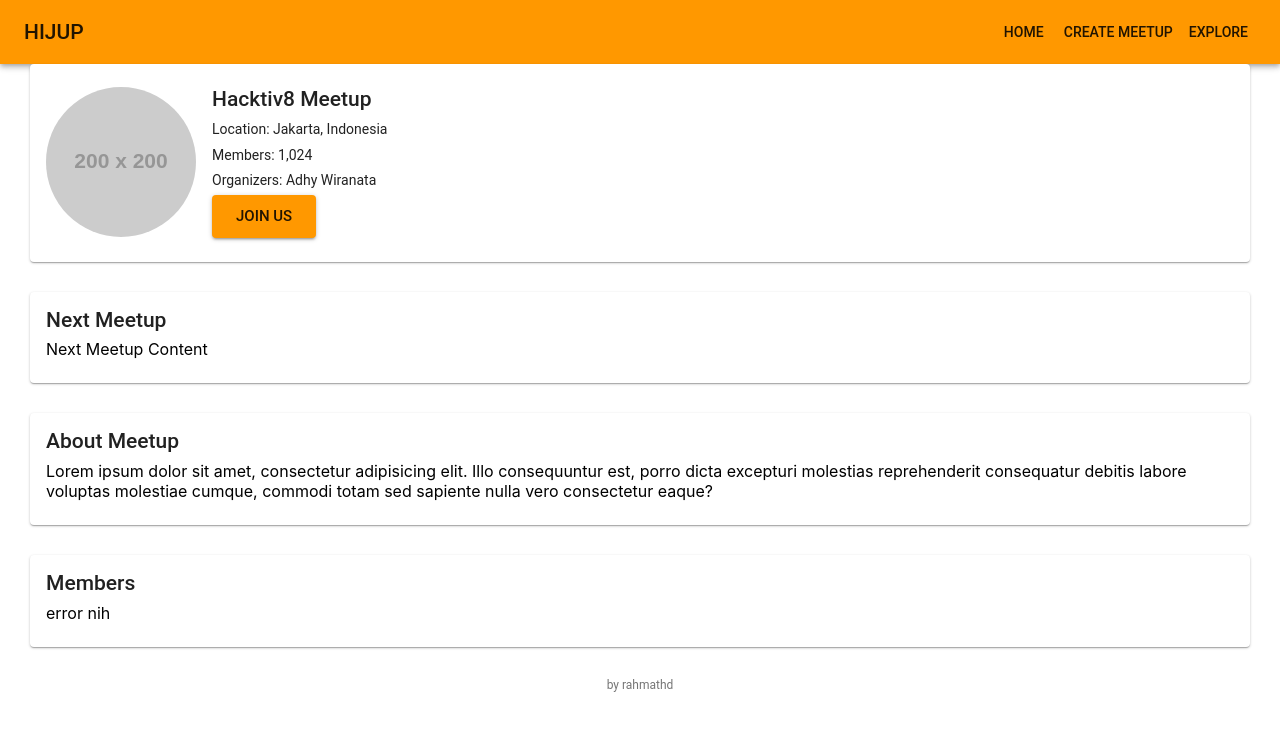
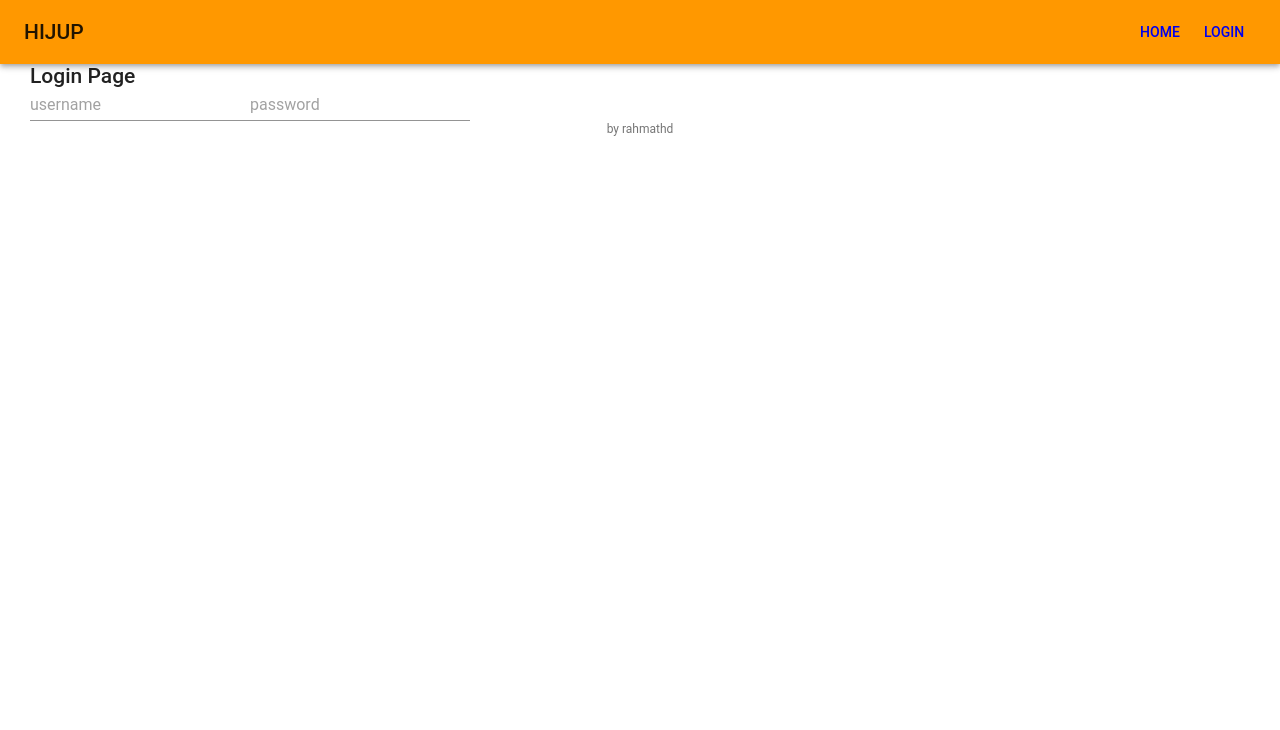
Before and after one commit to rahmatrhd/q-temu, a React (Create React App) app: page /login in a window 1280 px wide. Shown: the top 730 px of the page. Built offline with nearby package versions, Linux system fonts and the light colour scheme; no server answers.

Commit message:
react router

```diff
--- a/package.json
+++ b/package.json
@@ -8,6 +8,7 @@
     "emotion": "^10.0.6",
     "react": "^16.7.0",
     "react-dom": "^16.7.0",
+    "react-router-dom": "^4.3.1",
     "react-scripts": "2.1.3",
     "styled-components": "^4.1.3"
   },
--- a/src/App.jsx
+++ b/src/App.jsx
@@ -2,10 +2,12 @@ import React, { Component } from 'react';
 import logo from './logo.svg';
 import './App.css';
 import Home from './pages/Home'
+import Login from './pages/Login'
 import MuiThemeProvider from '@material-ui/core/styles/MuiThemeProvider'
 import createMuiTheme from '@material-ui/core/styles/createMuiTheme'
-
 import orange from '@material-ui/core/colors/orange'
+import { BrowserRouter, Route } from 'react-router-dom'
+import Layout from './components/Layout';
 
 const theme = createMuiTheme({
   palette: {
@@ -17,9 +19,15 @@ class App extends Component {
   render() {
     return (
       <MuiThemeProvider theme={theme}>
-        <div>
-          <Home />
-        </div>
+        <BrowserRouter>
+          <Layout
+            header="HIJUP"
+            footer="by rahmathd"
+          >
+            <Route exact path="/" component={Home} />
+            <Route path="/login" component={Login} />
+          </Layout>
+        </BrowserRouter>
       </MuiThemeProvider>
     );
   }
--- a/src/components/NavBar.js
+++ b/src/components/NavBar.js
@@ -4,6 +4,7 @@ import Toolbar from '@material-ui/core/Toolbar'
 import Button from '../components/atoms/Button'
 import Text from '../components/atoms/Text'
 import Grid from '@material-ui/core/Grid'
+import { Link } from 'react-router-dom'
 
 class NavbarMenu extends React.Component {
   render() {
@@ -17,6 +18,9 @@ class NavbarMenu extends React.Component {
 }
 
 class NavBar extends React.Component {
+  componentWillUnmount() {
+    console.log('apakah Navbar ke unmount?')
+  }
   render() {
     return (
       <AppBar position="static">
@@ -26,9 +30,12 @@ class NavBar extends React.Component {
               <Text variant="title" color="inherit">{this.props.title}</Text>
             </Grid>
             <Grid item>
-              <NavbarMenu>Home</NavbarMenu>
-              <NavbarMenu>Create Meetup</NavbarMenu>
-              <NavbarMenu>Explore</NavbarMenu>
+              <Link to="/">
+                <NavbarMenu>Home</NavbarMenu>
+              </Link>
+              <Link to="/login">
+                <NavbarMenu>Login</NavbarMenu>
+              </Link>
             </Grid>
           </Grid>
         </Toolbar>
--- a/src/pages/Home.js
+++ b/src/pages/Home.js
@@ -1,5 +1,4 @@
 import React from 'react'
-import Layout from '../components/Layout'
 import Section from '../components/organisms/Section'
 import MainMeetup from '../components/molecules/MainMeetup'
 import MemberList from '../components/organisms/MemberList'
@@ -62,10 +61,7 @@ class Home extends React.Component {
   render() {
     console.log('render gais')
     return (
-      <Layout
-        header="HIJUP"
-        footer="by rahmathd"
-      >
+      <React.Fragment>
         <Section>
           <MainMeetup />
         </Section>
@@ -82,7 +78,7 @@ class Home extends React.Component {
             <MemberList members={this.state.members} />
           }
         </Section>
-      </Layout>
+      </React.Fragment>
     )
   }
 }
--- /dev/null
+++ b/src/pages/Login.js
@@ -0,0 +1,20 @@
+import React from 'react'
+import Text from '../components/atoms/Text'
+import TextField from '@material-ui/core/TextField'
+
+const Login = () => (
+  <React.Fragment>
+    <Text variant="title">
+      Login Page
+    </Text>
+    <TextField
+      placeholder="username"
+    />
+    <TextField
+      type="password"
+      placeholder="password"
+    />
+  </React.Fragment>
+)
+
+export default Login
```
Also changed, not shown: 1 other file (tests, documents, lock files or other folders).
